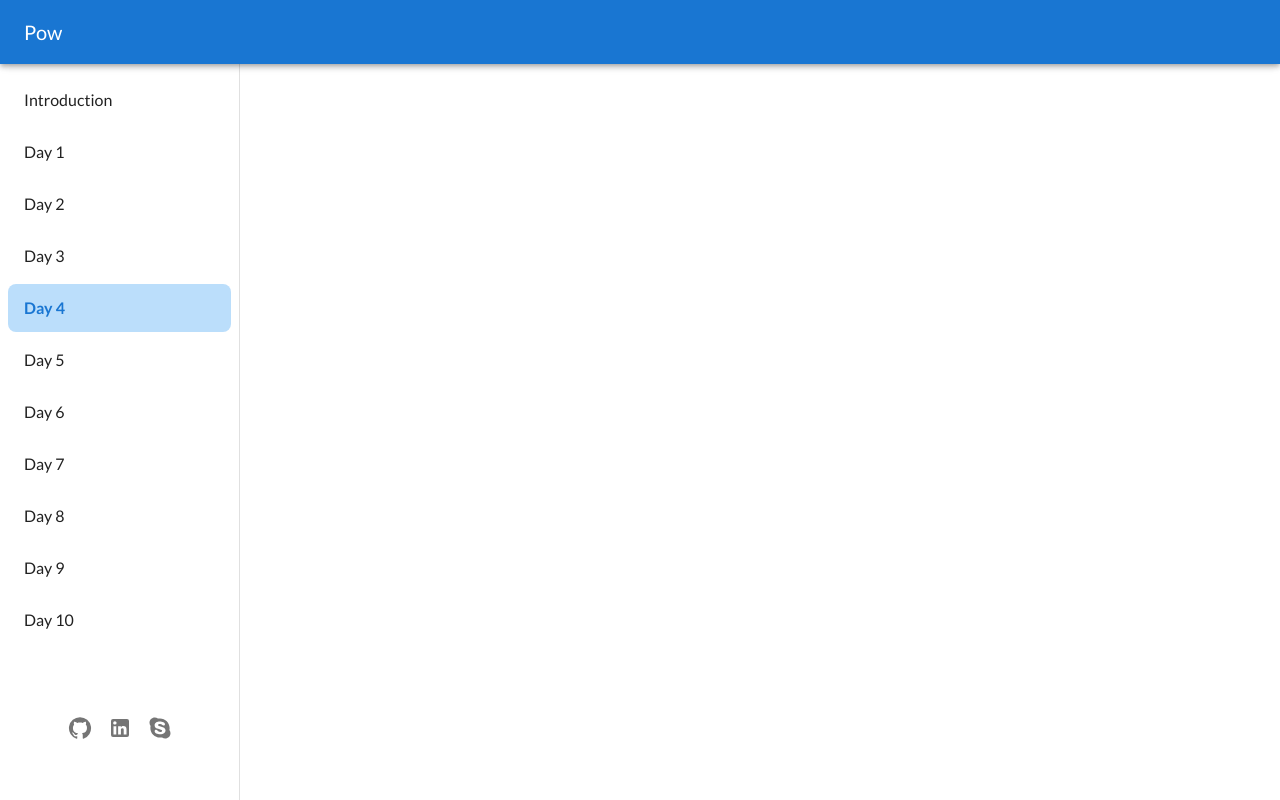
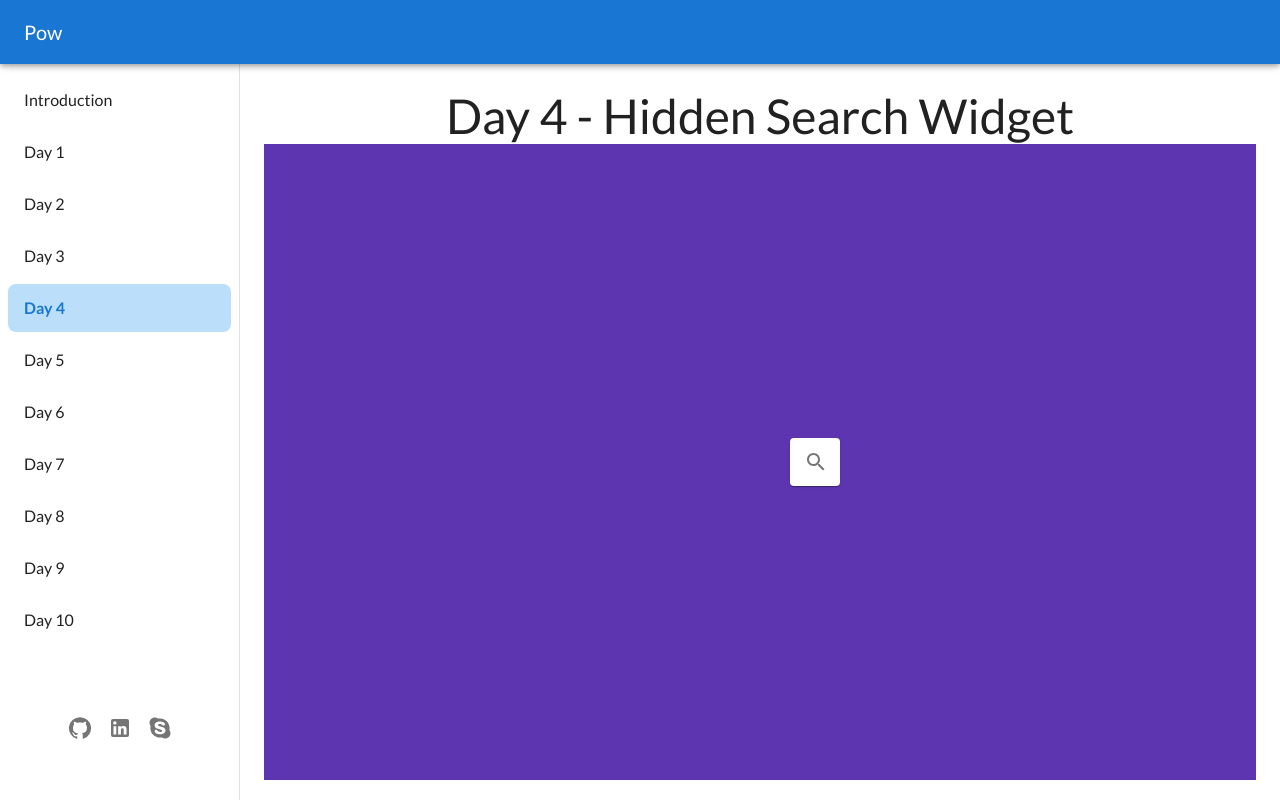
Before and after one commit to thanhbao0408/50days-of-projects, a React (Create React App) app: page /50projects50days/day-4 in a window 1280 px wide. Built offline with nearby package versions, Linux system fonts and the light colour scheme.

Commit message:
- Done day 4 Hidden Search widget

```diff
--- a/src/pages/50projects50days/FifityProjectsFiftyDays.tsx
+++ b/src/pages/50projects50days/FifityProjectsFiftyDays.tsx
@@ -39,6 +39,9 @@ const FifityProjectsFiftyDays = () => {
           </Route>
           <Route path={parentPath + '/day-3'}>
             <Projects.Day3 />
+          </Route>{' '}
+          <Route path={parentPath + '/day-4'}>
+            <Projects.Day4 />
           </Route>
         </Switch>
       </Box>
--- /dev/null
+++ b/src/pages/50projects50days/projects/Day4/Day4.tsx
@@ -0,0 +1,83 @@
+import React, { useState } from 'react';
+
+import Typography from '@mui/material/Typography';
+import Box from '@mui/material/Box';
+import Paper from '@mui/material/Paper';
+import IconButton from '@mui/material/IconButton';
+import InputBase from '@mui/material/InputBase';
+import SearchIcon from '@mui/icons-material/Search';
+import Divider from '@mui/material/Divider';
+import { deepPurple } from '@mui/material/colors';
+
+const Day4 = () => {
+  const [isActive, setIsActive] = useState(false);
+
+  const handlerToggleActive = () => {
+    setIsActive(!isActive);
+  };
+
+  return (
+    <React.Fragment>
+      <Typography component="h1" variant="h3" sx={{ textAlign: 'center' }}>
+        Day 4 - Hidden Search Widget
+      </Typography>
+      <Box
+        sx={{
+          height: 'calc(100% - 116px)',
+          width: '100%',
+          backgroundColor: deepPurple[600],
+          display: 'flex',
+          justifyContent: 'center',
+          alignItems: 'center',
+        }}
+      >
+        <Paper
+          className={isActive ? 'active' : ''}
+          component="form"
+          sx={{
+            position: 'absolute',
+            right: 'calc(50% - 200px)',
+            p: '2px 4px',
+            display: 'flex',
+            alignItems: 'center',
+            transition: 'width 0.25s ease-out',
+            '&.active': {
+              width: 400,
+            },
+            '&:not(.active)': {
+              width: 50,
+              '& .MuiDivider-root': {
+                display: 'none',
+              },
+              '& .MuiInputBase-root': {
+                // width: 0,
+                // ml: 0,
+              },
+            },
+          }}
+        >
+          <InputBase
+            className={isActive ? 'active' : ''}
+            placeholder="Search for something"
+            inputProps={{ 'aria-label': 'search products' }}
+            sx={{
+              ml: 0,
+              flex: 1,
+              width: 0,
+              '&.active': {
+                // width: '100%',
+              },
+              transition: 'width 0.5s ease-out',
+            }}
+          />
+          <Divider sx={{ height: 28, m: 0.5 }} orientation="vertical" />
+          <IconButton sx={{ p: '10px' }} aria-label="search" onClick={handlerToggleActive}>
+            <SearchIcon />
+          </IconButton>
+        </Paper>
+      </Box>
+    </React.Fragment>
+  );
+};
+
+export default Day4;
--- a/src/pages/50projects50days/projects/index.tsx
+++ b/src/pages/50projects50days/projects/index.tsx
@@ -2,11 +2,13 @@ import Day0_Introduction from './Day0-introduction';
 import Day1 from './Day1/Day1';
 import Day2 from './Day2/Day2';
 import Day3 from './Day3/Day3';
+import Day4 from './Day4/Day4';
 
 const Projects = {
   Day0_Introduction,
   Day1,
   Day2,
   Day3,
+  Day4,
 };
 export default Projects;
```
